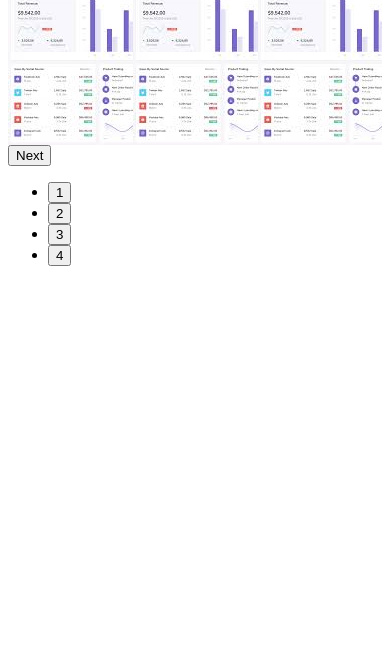
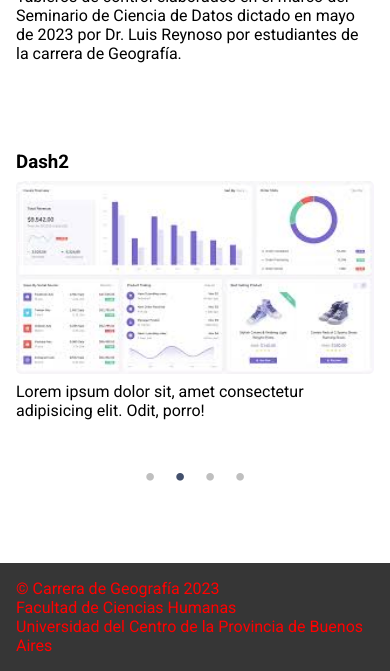
Before and after one commit to MOrtmann90/web-geo-dash, a plain HTML site: page index.html in a window 390 px wide. Shown: the part 173-844 px from the top of the page. Drawn offline with nearby package versions, Linux system fonts and the light colour scheme.

Commit message:
mobile version

```diff
--- a/index.html
+++ b/index.html
@@ -5,7 +5,22 @@
     <meta http-equiv="X-UA-Compatible" content="IE=edge" />
     <meta name="viewport" content="width=device-width, initial-scale=1.0" />
     <title>Geografía | Tableros de control</title>
-
+    <link rel="icon" type="image/x-icon" href="img/favicon.ico">
+    <!-- MAIN CSS -->
+    <link rel="stylesheet" href="src/main.css" />
+    <!-- GOOGLE FONTS -->
+    <link rel="preconnect" href="https://fonts.googleapis.com" />
+    <link rel="preconnect" href="https://fonts.gstatic.com" crossorigin />
+    <link
+      href="https://fonts.googleapis.com/css2?family=Roboto:ital,wght@0,100;0,300;0,400;0,500;0,700;0,900;1,100;1,300;1,400;1,500;1,700;1,900&display=swap"
+      rel="stylesheet"
+    />
+    <!-- FONT AWESOME -->
+    <link
+      rel="stylesheet"
+      href="https://cdnjs.cloudflare.com/ajax/libs/font-awesome/6.4.0/css/all.min.css"
+    />
+    <!-- SLICK CAROUSEL -->
     <link
       rel="stylesheet"
       type="text/css"
@@ -16,31 +31,73 @@
   </head>
 
   <body>
-    <h1>Geo Dashboards</h1>
-    <p>
-      Lorem ipsum dolor sit amet consectetur adipisicing elit. Ratione, dolorem
-      quis ipsam aspernatur fugit tempore.
-    </p>
+    <header>
+      <div class="logo-container">
+        <img id="geo-logo" src="img/globe.png" alt="logotipo-geo" />
+        <h4 class="logo-title">Carrera de Geografía</h4>
+      </div>
+    </header>
+    <main>
+      <div class="main-text">
+        <h1>Tableros de control</h1>
+        <p>
+          Tableros de control elaborados en el marco del Seminario de Ciencia de
+          Datos dictado en mayo de 2023 por Dr. Luis Reynoso por estudiantes de
+          la carrera de Geografía.
+        </p>
+      </div>
 
-    <div class="carousel">
-      <div><img src="dash.jpg" /></div>
-      <div><img src="dash.jpg" /></div>
-      <div><img src="dash.jpg" /></div>
-      <div><img src="dash.jpg" /></div>
-    </div>
+      <div class="carousel-container">
+        <i class="fa-solid fa-circle-chevron-left slick-prev"></i>
+        <div class="carousel">
+          <a href="" target="_blank">
+            <div class="dash-preview">
+              <h3 class="dash-title">Dash1</h3>
+              <img src="img/dash-placeholder.jpg" />
+              <p class="dash-description">Lorem ipsum dolor sit amet.</p>
+            </div>
+          </a>
+          <a href="" target="_blank">
+            <div class="dash-preview">
+              <h3 class="dash-title">Dash2</h3>
+              <img src="img/dash-placeholder.jpg" />
+              <p class="dash-description">
+                Lorem ipsum dolor sit, amet consectetur adipisicing elit. Odit,
+                porro!
+              </p>
+            </div>
+          </a>
+          <a href="" target="_blank">
+            <div class="dash-preview">
+              <h3 class="dash-title">Dash3</h3>
+              <img src="img/dash-placeholder.jpg" />
+              <p class="dash-description">
+                Lorem, ipsum dolor sit amet consectetur adipisicing elit. In
+                reiciendis nesciunt quaerat, similique unde animi delectus
+                repellat dicta, neque, eius vel quisquam excepturi odit id.
+              </p>
+            </div>
+          </a>
+          <a href="" target="_blank">
+            <div class="dash-preview">
+              <h3 class="dash-title">Dash4</h3>
+              <img src="img/dash-placeholder.jpg" />
+              <p class="dash-description">
+                Lorem ipsum dolor sit amet consectetur adipisicing elit. Unde,
+                numquam?
+              </p>
+            </div>
+          </a>
+        </div>
+        <i class="fa-solid fa-circle-chevron-right slick-next"></i>
+      </div>
+    </main>
+    <footer>
+      <a href="http://geografia.fch.unicen.edu.ar/" target="_blank">© Carrera de Geografía 2023</a>
+      <a href="https://www.fch.unicen.edu.ar/" target="_blank">Facultad de Ciencias Humanas</a>
+      <a href="https://www.unicen.edu.ar/" target="_blank">Universidad del Centro de la Provincia de Buenos Aires</a>
+    </footer>
 
-    <script>
-      $(document).ready(function () {
-        $(".carousel").slick({
-          dots: true, // Muestra los indicadores de navegación
-          infinite: true, // Permite la navegación continua
-          speed: 500, // Velocidad de transición en milisegundos
-          autoplay: true,
-          autoplaySpeed: 2000,
-          slidesToShow: 3, // Número de imágenes que se muestran a la vez
-          slidesToScroll: 1, // Número de imágenes que se desplazan al avanzar o retroceder
-        });
-      });
-    </script>
+    <script src="src/script.js"></script>
   </body>
 </html>
--- /dev/null
+++ b/src/main.css
@@ -0,0 +1,218 @@
+:root {
+  --theme-color: #ffffff;
+  --main-font-color: #04163b;
+  --sec-font-color: #dadada;
+  --footer-color: #363636;
+}
+
+* {
+  margin: 0;
+  padding: 0;
+  box-sizing: border-box;
+  font-family: "Roboto", sans-serif;
+}
+
+html {
+  background-color: darkgray;
+}
+
+body {
+  height: 100vh;
+  display: flex;
+  flex-direction: column;
+  justify-content: space-between;
+}
+
+main,
+footer {
+  padding: 1rem;
+}
+
+p {
+  margin-block: 0.2rem;
+}
+
+a {
+  text-decoration: none;
+}
+
+a:visited {
+  color: black;
+}
+
+a:hover {
+  opacity: 0.75;
+}
+
+/* ----------------- HEADER ----------------- */
+header {
+  background-color: var(--theme-color);
+  /* background-color: #fcb830; */
+  border-bottom: 1px solid #363636f5;
+}
+
+.logo-container {
+  display: flex;
+  align-items: center;
+}
+
+#geo-logo {
+  width: 7rem;
+  height: auto;
+}
+
+.logo-title {
+  font-size: 2rem;
+  font-weight: 800;
+  color: var(--main-font-color);
+}
+
+/* ----------------- MAIN ----------------- */
+main {
+  background-color: #ffffff;
+  height: 80%;
+  display: flex;
+  flex-direction: column;
+  justify-content: space-between;
+}
+
+.carousel-container {
+  margin-bottom: 1rem;
+  margin: auto 0;
+}
+
+.dash-preview img {
+  border-radius: 5px;
+  width: 100%;
+  margin-block: 0.5rem;
+}
+
+/* ----------------- Slick buttons ----------------- */
+.slick-prev:before {
+  content: "←";
+}
+.slick-prev:before,
+.slick-next:before {
+  font-family: "Roboto", sans-serif;
+  font-size: 20px;
+  line-height: 1;
+  opacity: 0.75;
+  color: rgb(255, 255, 255);
+  -webkit-font-smoothing: antialiased;
+  -moz-osx-font-smoothing: grayscale;
+}
+.slick-prev,
+.slick-next {
+  font-size: 0;
+  line-height: 0;
+  position: absolute;
+  top: 50%;
+  display: block;
+  width: 20px;
+  height: 20px;
+  padding: 0;
+  -webkit-transform: translate(0, -50%);
+  -ms-transform: translate(0, -50%);
+  transform: translate(0, -50%);
+  cursor: pointer;
+  color: transparent;
+  border: none;
+  outline: none;
+  background: transparent;
+}
+
+.slick-slider {
+  position: relative;
+  display: block;
+  box-sizing: border-box;
+  -webkit-user-select: none;
+  -moz-user-select: none;
+  -ms-user-select: none;
+  user-select: none;
+  -webkit-touch-callout: none;
+  -khtml-user-select: none;
+  -ms-touch-action: pan-y;
+  touch-action: pan-y;
+  -webkit-tap-highlight-color: transparent;
+}
+
+.blue {
+  background: #3498db;
+  color: #fff;
+}
+
+/* ----------------- Slick dots ----------------- */
+.slick-dots {
+  position: absolute;
+  bottom: -25px;
+  display: block;
+  width: 100%;
+  padding: 0;
+  margin: 0;
+  list-style: none;
+  text-align: center;
+}
+
+.slick-dots {
+  display: flex;
+  justify-content: center;
+}
+
+.slick-dots li.slick-active button:before {
+  opacity: 0.75;
+  color: var(--main-font-color);
+}
+.slick-dots li button:before {
+  font-family: "slick";
+  font-size: 2rem;
+  line-height: 20px;
+  position: absolute;
+  top: 0;
+  left: 0;
+  width: 20px;
+  height: 20px;
+  content: "•";
+  text-align: center;
+  opacity: 0.25;
+  color: black;
+  -webkit-font-smoothing: antialiased;
+  -moz-osx-font-smoothing: grayscale;
+}
+
+.slick-dots li button {
+  font-size: 0;
+  line-height: 0;
+  display: block;
+  width: 20px;
+  height: 20px;
+  padding: 5px;
+  cursor: pointer;
+  color: transparent;
+  border: 0;
+  outline: none;
+  background: transparent;
+}
+
+.slick-dots li {
+  position: relative;
+  display: inline-block;
+  width: 20px;
+  height: 20px;
+  margin: 0 5px;
+  padding: 0;
+  cursor: pointer;
+}
+
+/* ----------------- FOOTER ----------------- */
+footer {
+  background-color: var(--footer-color);
+}
+
+footer a {
+  color: red;
+  display: block;
+}
+
+footer a:visited {
+  color: var(--sec-font-color);
+}
--- /dev/null
+++ b/src/script.js
@@ -0,0 +1,36 @@
+$(document).ready(function () {
+  $(".carousel").slick({
+    dots: true, // Muestra los indicadores de navegación
+    infinite: true, // Permite la navegación continua
+    speed: 500, // Velocidad de transición en milisegundos
+    autoplay: true,
+    autoplaySpeed: 2500,
+    slidesToShow: 3, // Número de imágenes que se muestran a la vez
+    slidesToScroll: 1, // Número de imágenes que se desplazan al avanzar o retroceder
+    responsive: [
+      {
+        breakpoint: 1024,
+        settings: {
+          slidesToShow: 3,
+          slidesToScroll: 3,
+          infinite: true,
+          dots: true,
+        },
+      },
+      {
+        breakpoint: 600,
+        settings: {
+          slidesToShow: 2,
+          slidesToScroll: 2,
+        },
+      },
+      {
+        breakpoint: 480,
+        settings: {
+          slidesToShow: 1,
+          slidesToScroll: 1,
+        },
+      },
+    ],
+  });
+});
```
Also changed, not shown: img/dash-placeholder.jpg (renamed from dash.jpg), img/favicon.ico (added), img/globe.png (added).
